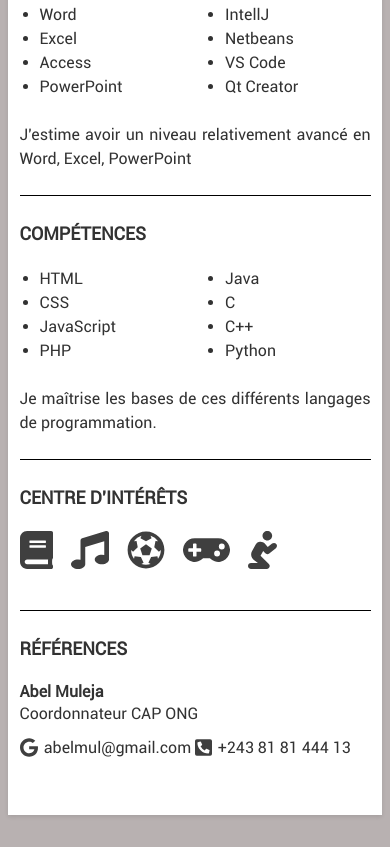
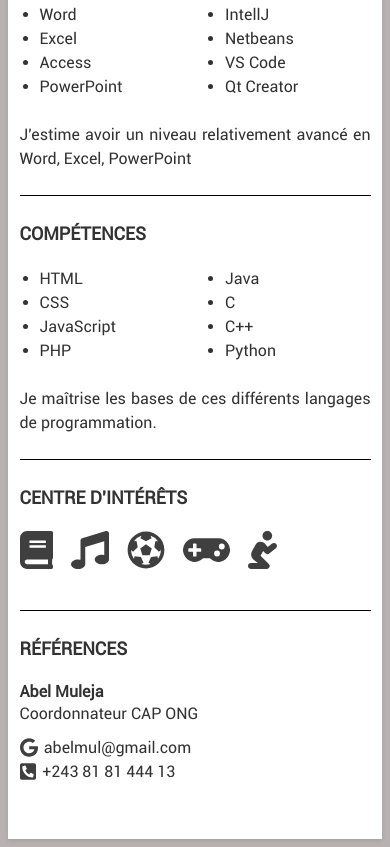
Before and after one commit to JosephKabemba/CVJoseph, a plain HTML site: page index.html in a window 390 px wide. Shown: the part 1923-2770 px from the top of the page. Before the commit the page ends 2746 px from the top, so only its background shows below. Drawn offline with Linux system fonts and the light colour scheme.

Commit message:
Modification media queries pour téléphones

```diff
--- a/style.css
+++ b/style.css
@@ -188,6 +188,11 @@ img.avatar{
         margin-left: 3%;
     }
 
+    #reflinks{
+        display: grid;
+        grid-template-columns: 1fr;
+    }
+
 
 
    }
@@ -235,7 +240,7 @@ img.avatar{
     .links{
         display: grid;
         grid-template-columns: 1fr 1fr;
-        margin-left: 10%;
+        margin-left: 3%;
     }
 
     #reflinks{
```
